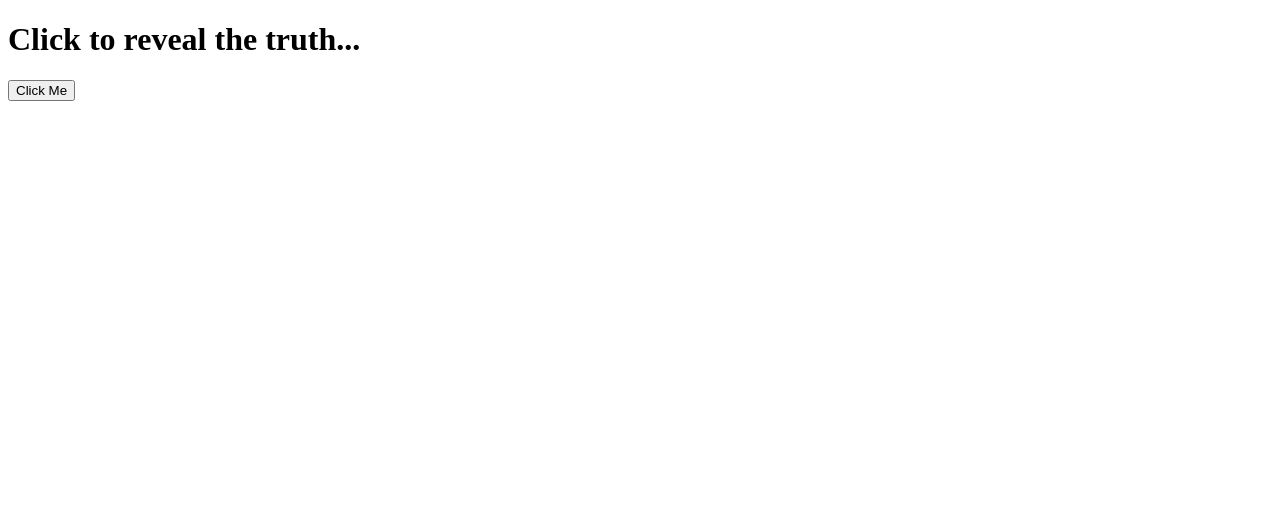
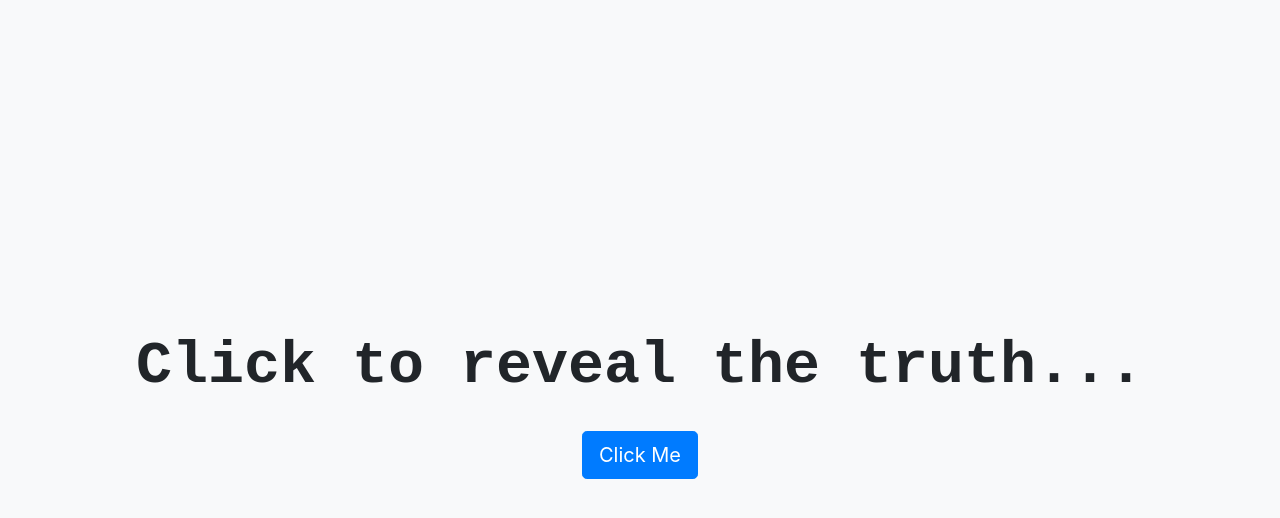
Before and after one commit to peachymorse/Truth, a plain HTML site: page index.html in a window 1280 px wide. Drawn offline with nearby package versions, Linux system fonts and the light colour scheme.

Commit message:
Update index.html
bootstrap

```diff
--- a/index.html
+++ b/index.html
@@ -4,19 +4,36 @@
     <meta charset="UTF-8">
     <meta name="viewport" content="width=device-width, initial-scale=1.0">
     <title>Impossible Button</title>
-    <link rel="stylesheet" href="styles.css">
+    <link href="https://stackpath.bootstrapcdn.com/bootstrap/4.5.2/css/bootstrap.min.css" rel="stylesheet">
+    <style>
+        .header {
+            font-family: 'Courier New', Courier, monospace;
+            font-weight: bold;
+            font-size: 60px;
+            text-align: center;
+            margin-bottom: 20px; /* Add margin between header and button */
+        }
+        @media (max-width: 600px) {
+            .header {
+                font-size: 40px; /* Adjust font size for smaller screens */
+            }
+        }
+    </style>
 </head>
-<body>
-    <header>
-        <h1 class="header">Click to reveal the truth...</h1>
-    </header>
-    <div class=""center-container>
-        <button class="button" id="myButton">Click Me</button>
+<body class="d-flex justify-content-center align-items-center vh-100 bg-light">
+    <div class="text-center">
+        <div class="header">Click to reveal the truth...</div> <!-- Changed header to div -->
+        <div>
+            <button class="btn btn-primary btn-lg" id="myButton">Click Me</button>
+        </div>
     </div>
     <script>
         document.getElementById("myButton").onclick = function () {
             location.href = "newpage.html";
         };
     </script>
+    <script src="https://code.jquery.com/jquery-3.5.1.slim.min.js"></script>
+    <script src="https://cdn.jsdelivr.net/npm/@popperjs/core@2.9.3/dist/umd/popper.min.js"></script>
+    <script src="https://stackpath.bootstrapcdn.com/bootstrap/4.5.2/js/bootstrap.min.js"></script>
 </body>
 </html>
```
